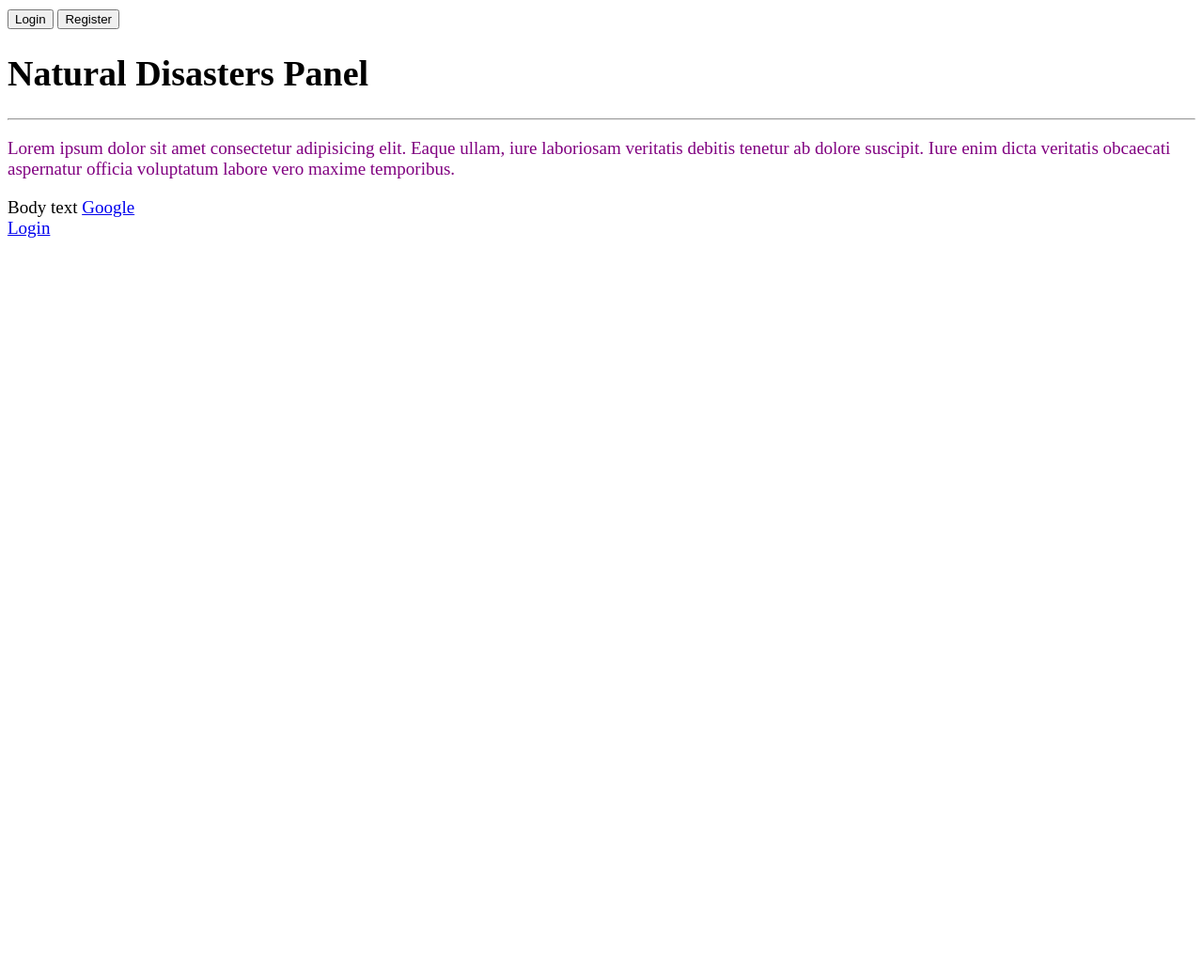
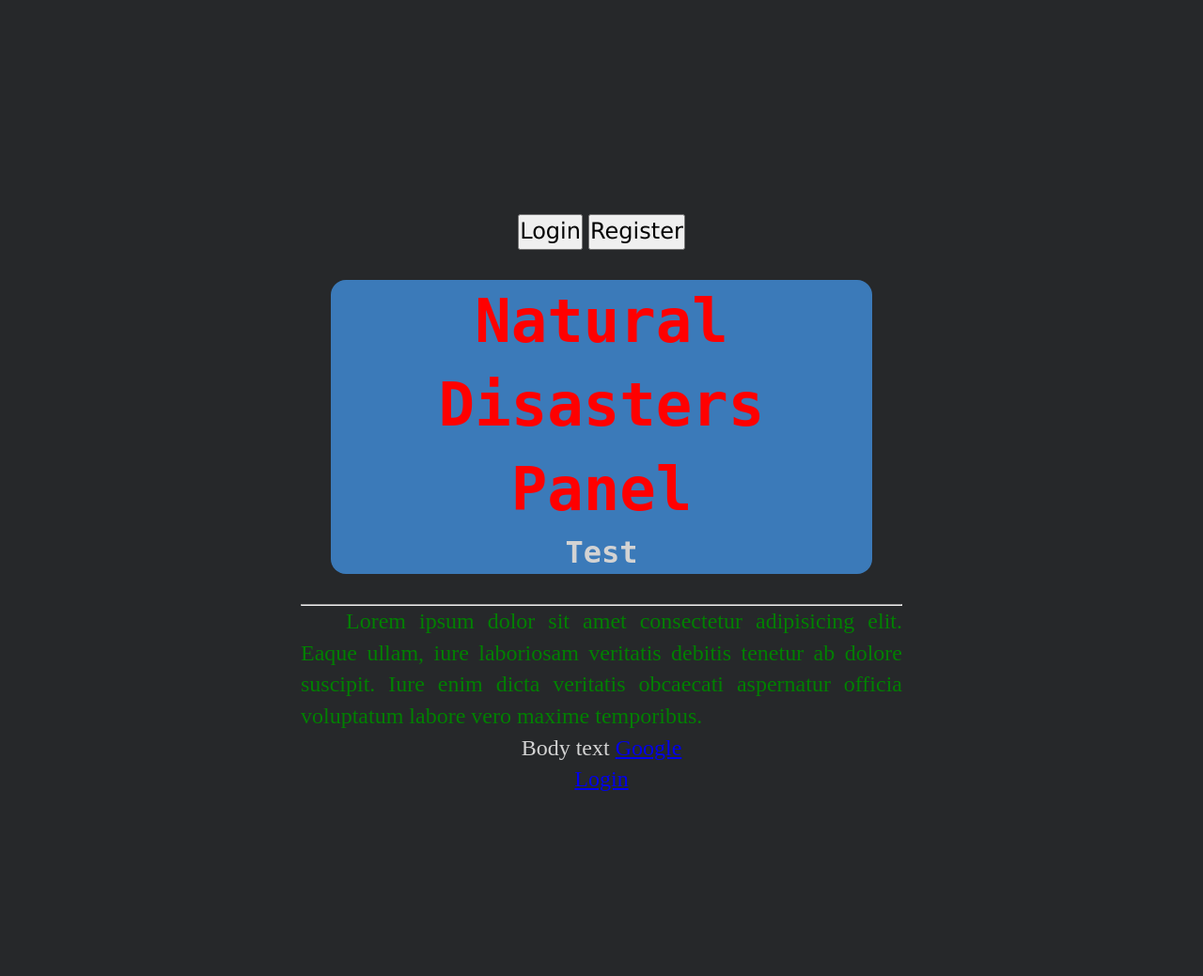
Before and after one commit to F1l14/WebDesignOld, a PHP site: page / in a window 1280 px wide. Shown: the whole page at 94% size. Before the commit the page ends 253 px from the top, so only its background shows below. Run offline with PHP 8.4, Linux system fonts and the light colour scheme; a user stored in the database is signed in.

Commit message:
temp css

```diff
--- a/header.html
+++ b/header.html
@@ -1,8 +1,8 @@
-<head>
+<html>
         <button type="button" onclick="goLogin()">Login</button>
         <button type="link" onclick="window.location='https://www.google.com';">Register</button>
+</html>
 
-</head>
 
 <script>
     function goLogin(){
--- a/index.php
+++ b/index.php
@@ -3,13 +3,17 @@
 ?><!DOCTYPE html>
 <html>
     <head>
+        <link rel="stylesheet" href="style.css">
         <title>NDP</title>
         <?php include("header.html")?>
-        <link rel="stylesheet" href="style.css">
     </head>
+    <header>
+    <h1>Natural Disasters Panel</h1>
+    Test
+    </header>
     <body>
         <!--Comment-->
-        <h1>Natural Disasters Panel</h1>
+
         <hr>
         <p>Lorem ipsum dolor sit amet consectetur adipisicing elit. Eaque ullam, iure laboriosam veritatis debitis tenetur ab dolore suscipit. Iure enim dicta veritatis obcaecati aspernatur officia voluptatum labore vero maxime temporibus.</p>
         Body text
--- a/login.php
+++ b/login.php
@@ -7,6 +7,7 @@
 <head>
     <meta charset="UTF-8">
     <meta name="viewport" content="width=device-width, initial-scale=1.0">
+    <link rel="stylesheet" href="style.css">
     <title>Document</title>
     <a href="https://www.youtube.com">
         <img src="imgs/ceid.jpg" height="100" title="Ceid logo">
--- a/style.css
+++ b/style.css
@@ -1,7 +1,56 @@
-body{
-    font-size: 19px;
+* {
+    margin: 0;
+    padding: 0;
+    box-sizing: border-box;
 }
 
+h1{
+    color:red;
+
+}
+
+body{
+    font-size: 1.5rem;
+    line-height: 1.4;
+    background-color: #26282a;
+    color:lightgray;
+
+    margin-top: 1.5em;
+    margin: 1.5 0.5 em;
+    padding: 15% 25%;
+
+    text-align: center;
+}
+
+input, button{
+    font: inherit;
+    font-family:'Lucida Sans', 'Lucida Sans Regular', 'Lucida Grande', 'Lucida Sans Unicode', Geneva, Verdana, sans-serif;
+
+}
+
+
+header {
+    font-size: 2rem;
+    font-family:monospace;
+    font-weight: bold;
+    background-color: #3b7ab9 ;
+    padding: 15%, 15%;
+    border-radius: 0.5em;
+    margin: 1em;
+}
+
+
 p{
-    color:purple;
+    color:green;
+    text-indent: 2em;
+    text-align:justify;
 }
+
+font button{
+    color:blueviolet;
+    font-style:italic;
+}
+
+img {
+    border-radius: 1em;
+}
```
